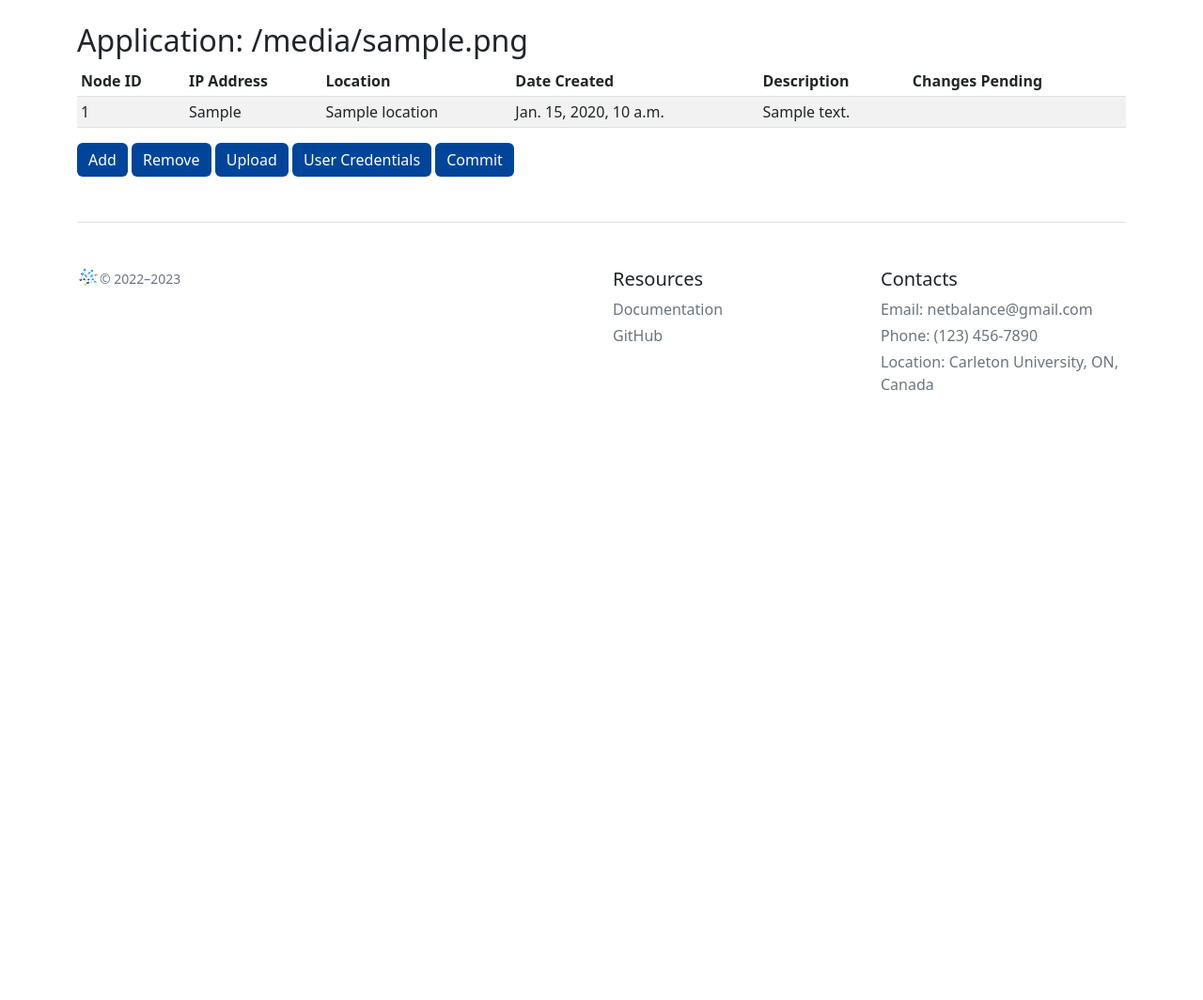
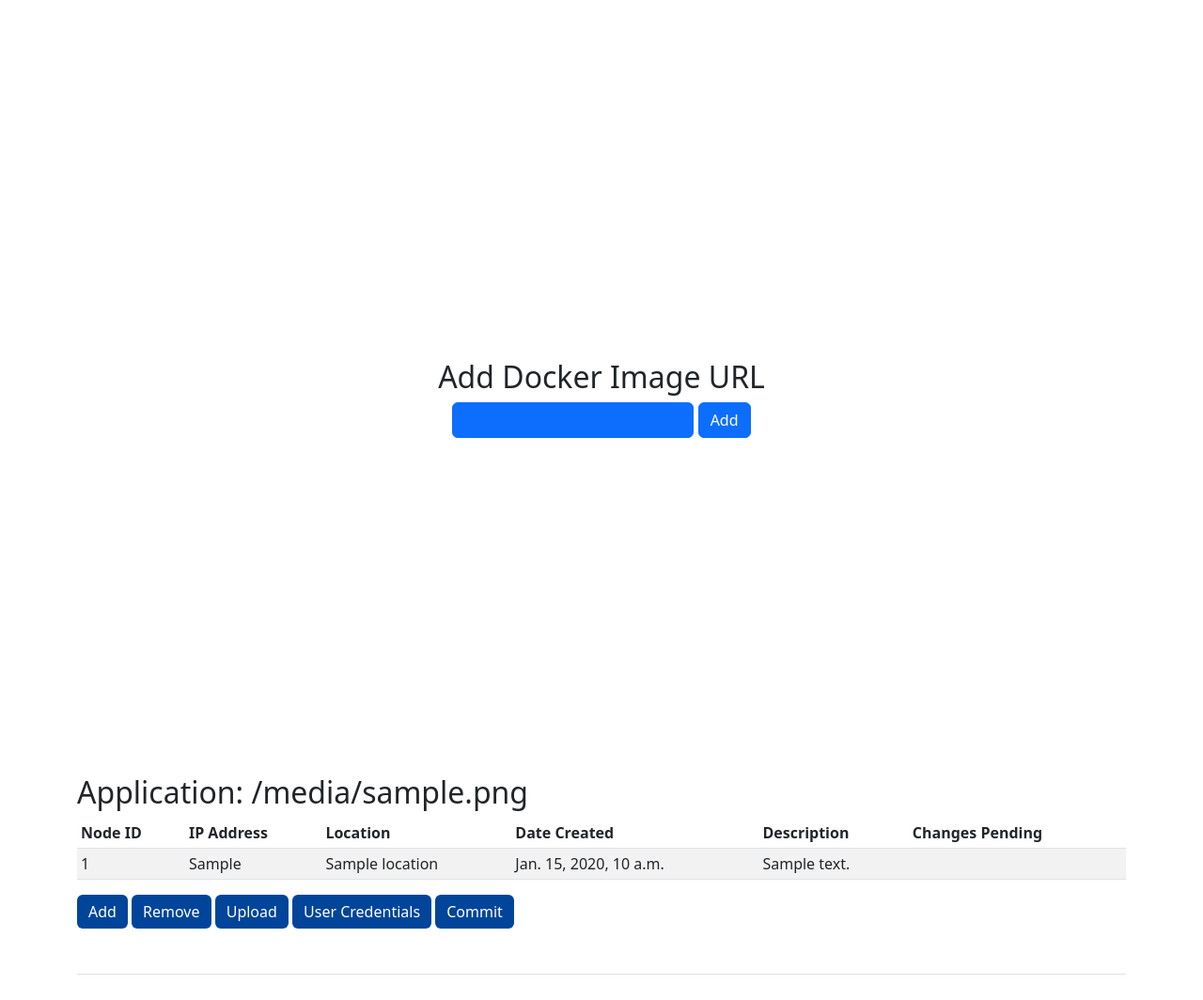
Before and after one commit to Kivoie/Netbalance, a Django app: template netbalance/netbalanceApp/templates/dashboardv2.html in a window 1280 px wide. Shown: the part 73-1137 px from the top of the page at 94% size. Before the commit the page ends 488 px from the top, so only its background shows below. Run offline with Django 4.2, Linux system fonts and the light colour scheme; the template is opened without the code that fills it: most values are stand-ins (such as "Sample title", 1, 10 or a date in 2020); some libraries are stand-ins or nearby versions.

Commit message:
unhid form

```diff
--- a/netbalance/netbalanceApp/templates/dashboardv2.html
+++ b/netbalance/netbalanceApp/templates/dashboardv2.html
@@ -27,7 +27,7 @@
         </header>
 
         <main>
-          <div class="d-none container d-flex justify-content-center align-items-center min-vh-100">
+          <div class="container d-flex justify-content-center align-items-center min-vh-100">
             <div class="row">
               <div class="col text-center">
                 <h2>Add Docker Image URL</h2>
```
